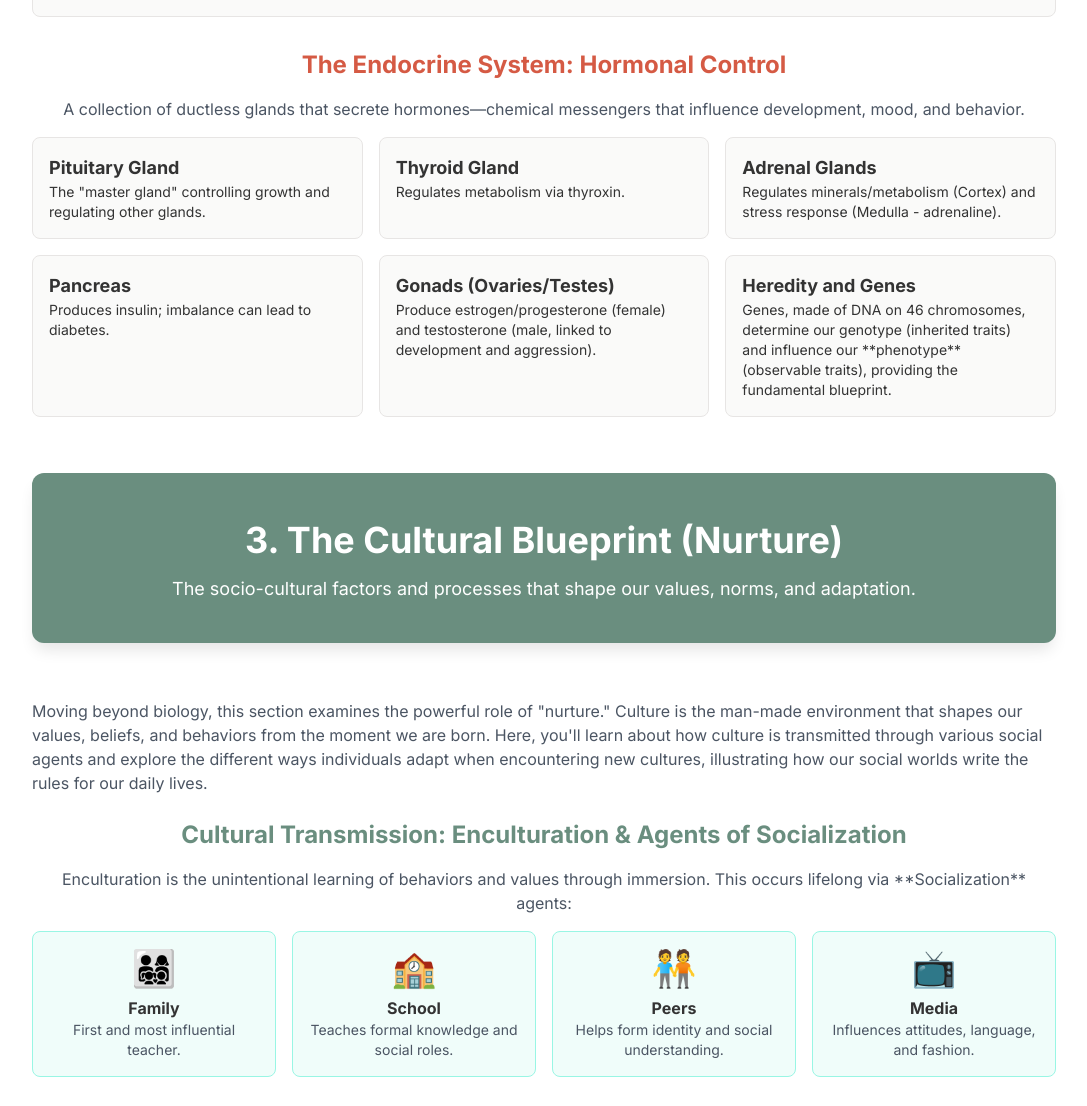
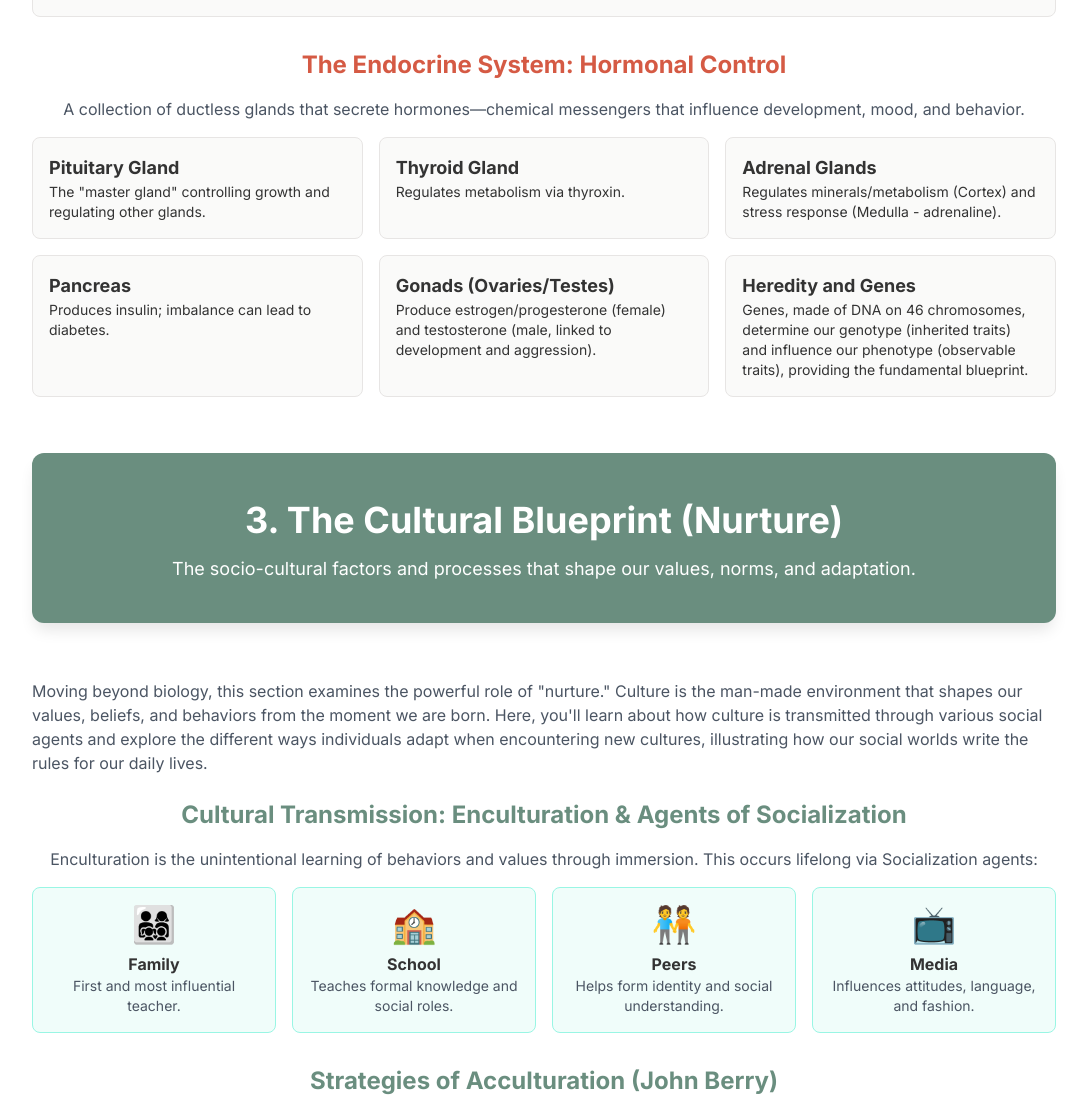
Before and after one commit to satan-ship-it/insidethemind22, a plain HTML site: page page4.html in a window 1280 px wide. Shown: the part 2382-3488 px from the top of the page, without its empty margins (96-1183 px from the left). Drawn offline with nearby package versions, Linux system fonts and the light colour scheme.

Commit message:
ch 3 - 11

```diff
--- a/page4.html
+++ b/page4.html
@@ -247,7 +247,7 @@
                              </div>
                              <div class="bg-stone-50 p-4 rounded-lg border border-stone-200 col-span-1 sm:col-span-2 lg:col-span-1">
                                  <h4 class="font-bold text-lg">Heredity and Genes</h4>
-                                 <p class="text-sm">Genes, made of DNA on 46 chromosomes, determine our genotype (inherited traits) and influence our **phenotype** (observable traits), providing the fundamental blueprint.</p>
+                                 <p class="text-sm">Genes, made of DNA on 46 chromosomes, determine our genotype (inherited traits) and influence our phenotype (observable traits), providing the fundamental blueprint.</p>
                              </div>
                         </div>
                      </div>
@@ -272,7 +272,7 @@
                      <!-- Socialization Agents -->
                     <div>
                         <h3 class="text-2xl font-bold mb-4 text-center text-[#6A8E7F]">Cultural Transmission: Enculturation & Agents of Socialization</h3>
-                        <p class="text-center text-gray-600 mb-4">Enculturation is the unintentional learning of behaviors and values through immersion. This occurs lifelong via **Socialization** agents:</p>
+                        <p class="text-center text-gray-600 mb-4">Enculturation is the unintentional learning of behaviors and values through immersion. This occurs lifelong via Socialization agents:</p>
                         <div class="grid grid-cols-2 md:grid-cols-4 gap-4 text-center">
                             <div class="bg-teal-50 p-4 rounded-lg border border-teal-200">
                                 <div class="text-4xl">👨‍👩‍👧‍👦</div>
```
